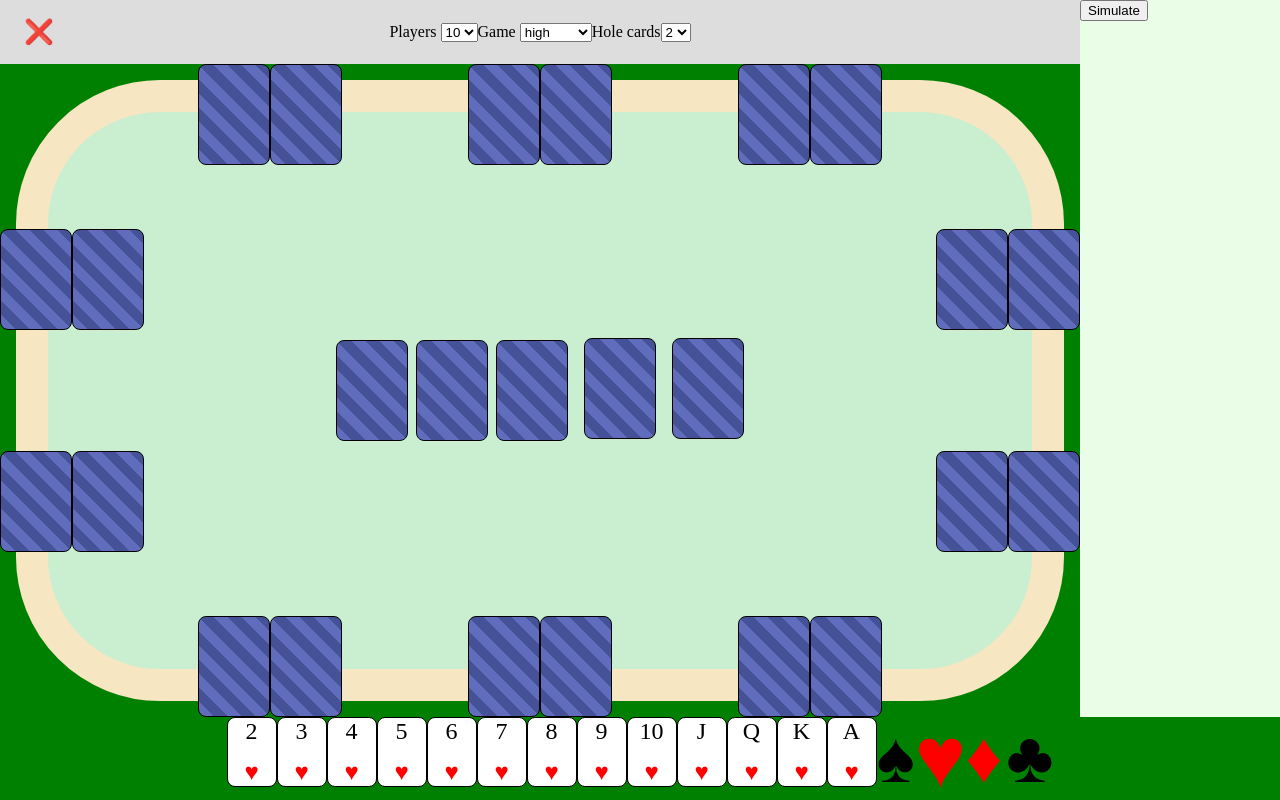
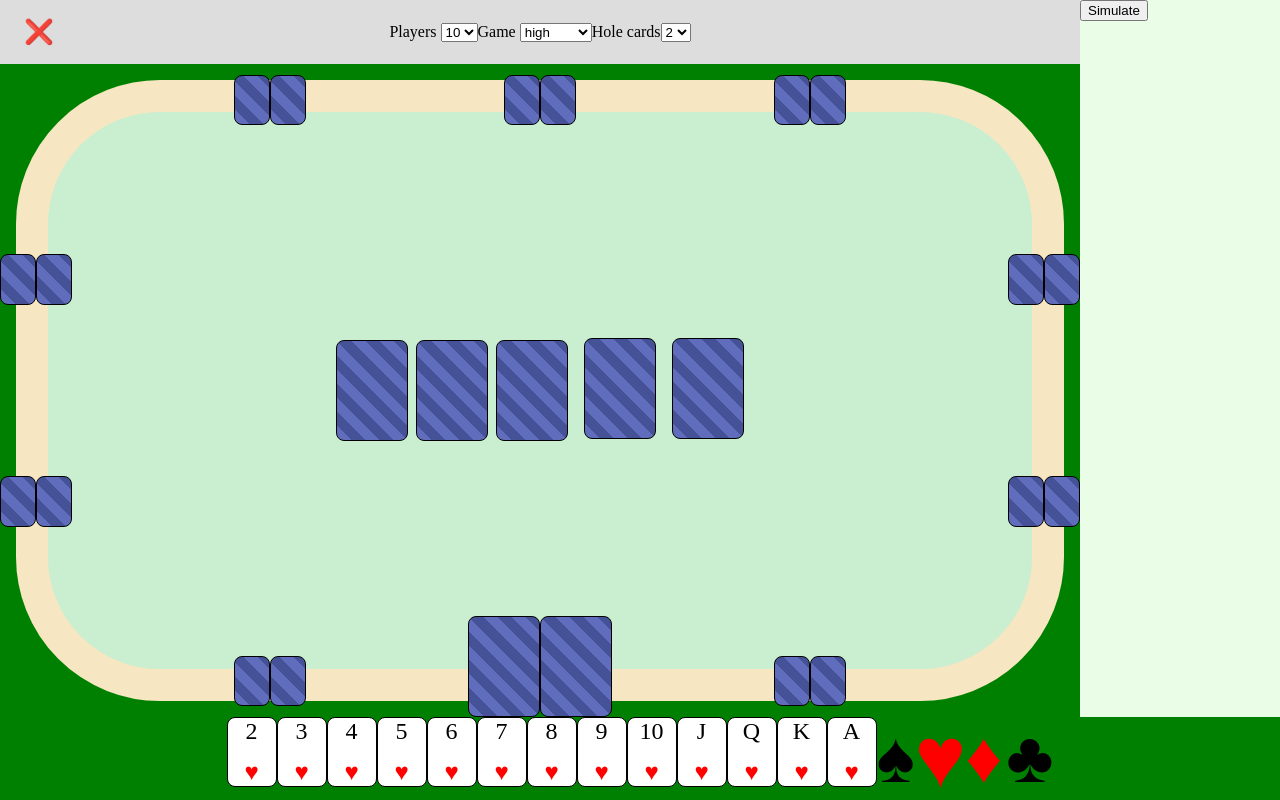
Before and after one commit to atotic/poker-simulator, a website: page poker.html in a window 1280 px wide. Drawn offline with Linux system fonts and the light colour scheme.

Commit message:
Mini hands

```diff
--- a/playing_card.css
+++ b/playing_card.css
@@ -127,3 +127,7 @@
 	  min-width: var(--card-width);
 	  min-height: var(--card-width);
 	}
+
+	player-hand.mini playing-card {
+		width: 20px;
+	}
--- a/poker.html
+++ b/poker.html
@@ -1,6 +1,8 @@
 <!doctype html>
 <head>
 <meta charset="UTF-8">
+<meta name="viewport" content="width=device-width, initial-scale=1">
+<title>poker odds</title>
 <!--
 	Coding style:
 		- fatal errors throw
@@ -27,8 +29,6 @@
 	- view on iPhone http://192.168.1.46:8080/poker.html
 	-
 -->
-<meta name="viewport" content="width=device-width, initial-scale=1">
-<title>poker odds</title>
 <script src="pokerEngine.js"></script>
 <style>
 	/*
@@ -113,11 +113,7 @@ https://flopturnriver.com/poker-strategy/basic-poker-odds-19146/
 		display:flex;
 		justify-content: center;
 		align-items:center;
-	}
-	#pokerTablePanel > player-hand {
-		position:absolute;
 		flex:none;
-		justify-content: center;
 	}
 	/* Poker table
 	  /--5--2--8--\
@@ -245,9 +241,9 @@ https://flopturnriver.com/poker-strategy/basic-poker-odds-19146/
 		animation: dropCancel;
 		animation-duration: 0.1s;
 	}
-</style>
-<style>
-
+	.isDragged {
+		opacity: 0.7;
+	}
 </style>
 <link rel="stylesheet" href="playing_card.css">
 </head>
@@ -280,15 +276,15 @@ https://flopturnriver.com/poker-strategy/basic-poker-odds-19146/
 	</div>
 	<div id="pokerTablePanel">
 		<player-hand><!-- 1 --></player-hand>
-		<player-hand><!-- 2 --></player-hand>
-		<player-hand><!-- 3 --></player-hand>
-		<player-hand><!-- 4 --></player-hand>
-		<player-hand><!-- 5 --></player-hand>
-		<player-hand><!-- 6 --></player-hand>
-		<player-hand><!-- 7 --></player-hand>
-		<player-hand><!-- 8 --></player-hand>
-		<player-hand><!-- 9 --></player-hand>
-		<player-hand><!-- 10 --></player-hand>
+		<player-hand class="mini"><!-- 2 --></player-hand>
+		<player-hand class="mini"><!-- 3 --></player-hand>
+		<player-hand class="mini"><!-- 4 --></player-hand>
+		<player-hand class="mini"><!-- 5 --></player-hand>
+		<player-hand class="mini"><!-- 6 --></player-hand>
+		<player-hand class="mini"><!-- 7 --></player-hand>
+		<player-hand class="mini"><!-- 8 --></player-hand>
+		<player-hand class="mini"><!-- 9 --></player-hand>
+		<player-hand class="mini"><!-- 10 --></player-hand>
 		<div id="tableTop">
 			<div id="flop" style="display:flex;gap:8px">
 				<playing-card title="flop" class="community"></playing-card>
```
